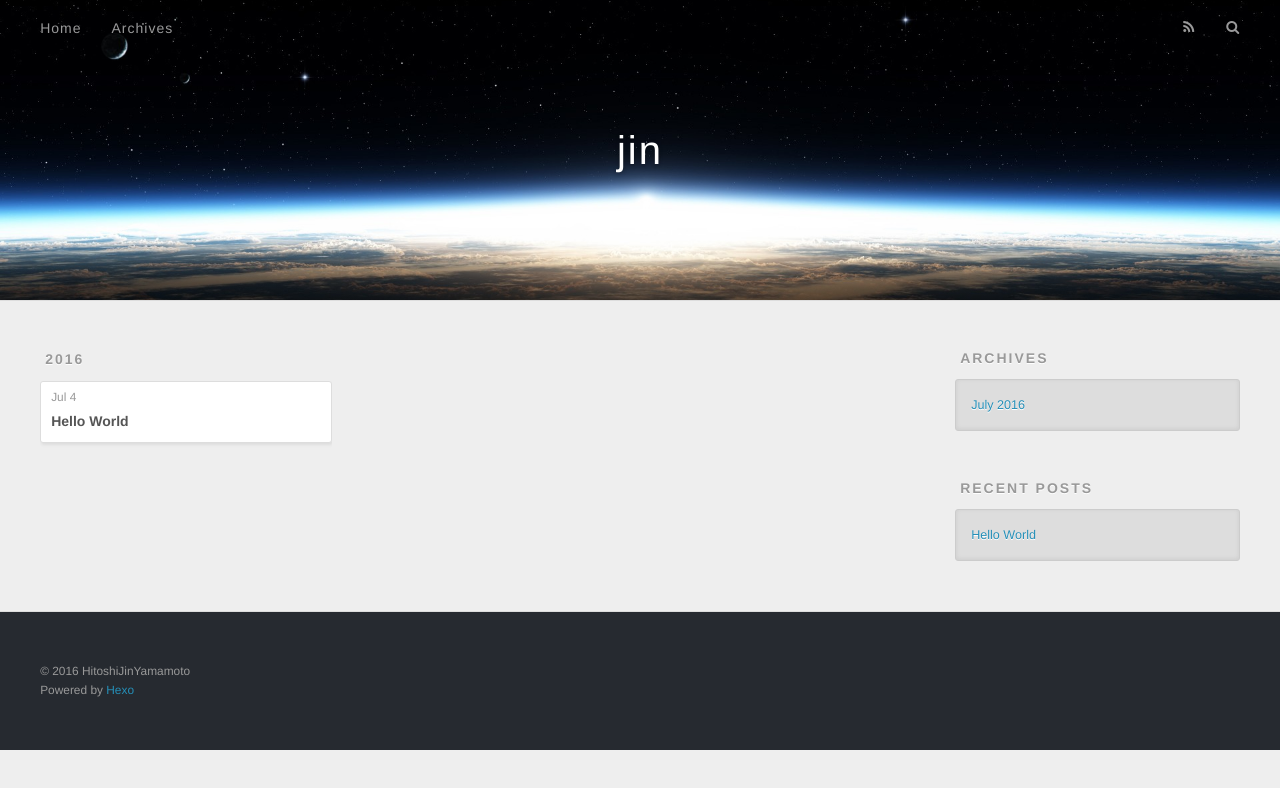
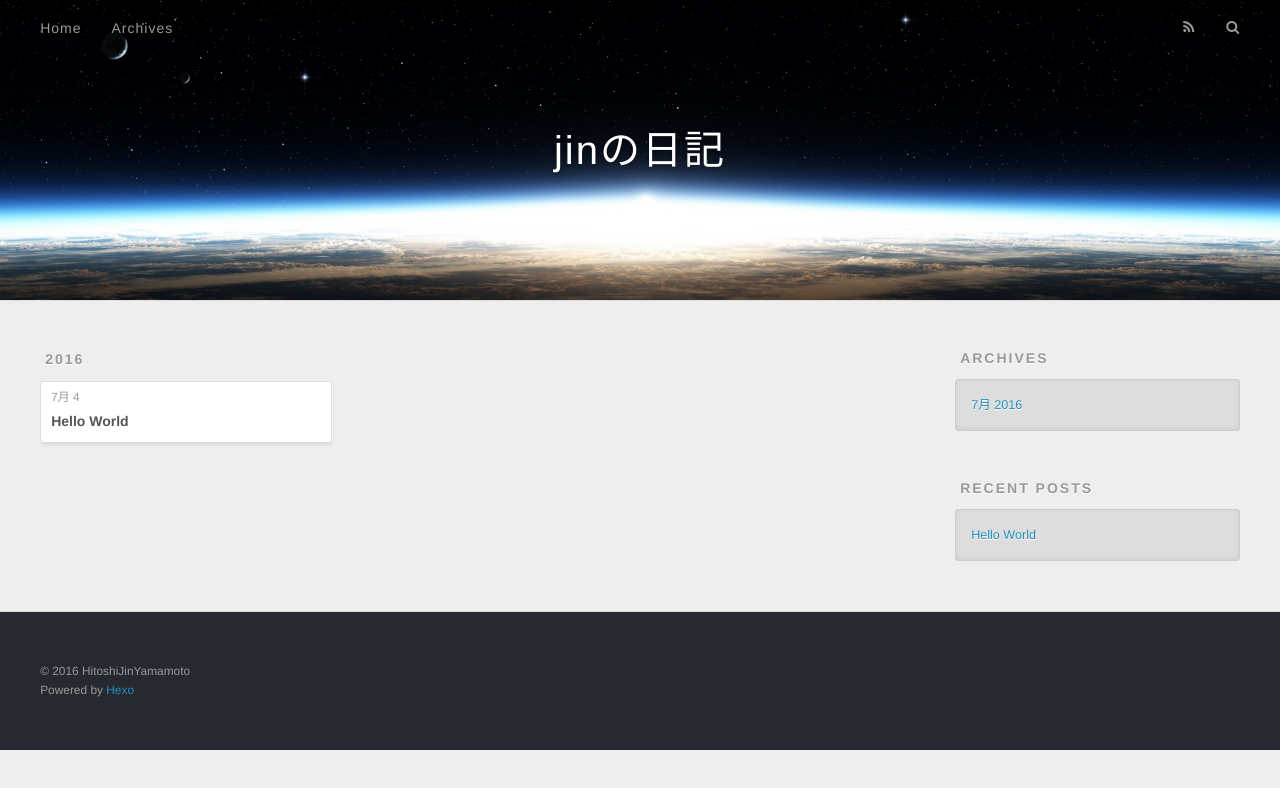
Before and after one commit to jin128/jin128.github.io, a plain HTML site: page archives/2016/07/index.html in a window 1280 px wide. Drawn offline with nearby package versions, Linux system fonts and the light colour scheme.

Commit message:
Site updated: 2016-07-04 09:52:35

```diff
--- a/archives/2016/07/index.html
+++ b/archives/2016/07/index.html
@@ -3,16 +3,16 @@
 <head>
   <meta charset="utf-8">
 
-  <title>Archives: 2016/7 | jin</title>
+  <title>Archives: 2016/7 | jinの日記</title>
   <meta name="viewport" content="width=device-width, initial-scale=1, maximum-scale=1">
   <meta property="og:type" content="website">
-<meta property="og:title" content="jin">
+<meta property="og:title" content="jinの日記">
 <meta property="og:url" content="http://yoursite.com/archives/2016/07/index.html">
-<meta property="og:site_name" content="jin">
+<meta property="og:site_name" content="jinの日記">
 <meta name="twitter:card" content="summary">
-<meta name="twitter:title" content="jin">
+<meta name="twitter:title" content="jinの日記">
 
-    <link rel="alternate" href="/atom.xml" title="jin" type="application/atom+xml">
+    <link rel="alternate" href="/atom.xml" title="jinの日記" type="application/atom+xml">
 
 
     <link rel="icon" href="/favicon.png">
@@ -33,7 +33,7 @@
   <div id="header-outer" class="outer">
     <div id="header-title" class="inner">
       <h1 id="logo-wrap">
-        <a href="/" id="logo">jin</a>
+        <a href="/" id="logo">jinの日記</a>
       </h1>
 
     </div>
@@ -76,7 +76,7 @@
   <div class="archive-article-inner">
     <header class="archive-article-header">
       <a href="/2016/07/04/hello-world/" class="archive-article-date">
-  <time datetime="2016-07-04T00:45:43.000Z" itemprop="datePublished">Jul 4</time>
+  <time datetime="2016-07-04T00:45:43.000Z" itemprop="datePublished">7月 4</time>
 </a>
 
 
@@ -109,7 +109,7 @@
   <div class="widget-wrap">
     <h3 class="widget-title">Archives</h3>
     <div class="widget">
-      <ul class="archive-list"><li class="archive-list-item"><a class="archive-list-link" href="/archives/2016/07/">July 2016</a></li></ul>
+      <ul class="archive-list"><li class="archive-list-item"><a class="archive-list-link" href="/archives/2016/07/">7月 2016</a></li></ul>
     </div>
   </div>
 
```
Also changed, not shown: 2016/07/04/hello-world/index.html (+5 -5 lines), archives/2016/index.html (+8 -8 lines), archives/index.html (+8 -8 lines), index.html (+7 -7 lines).
